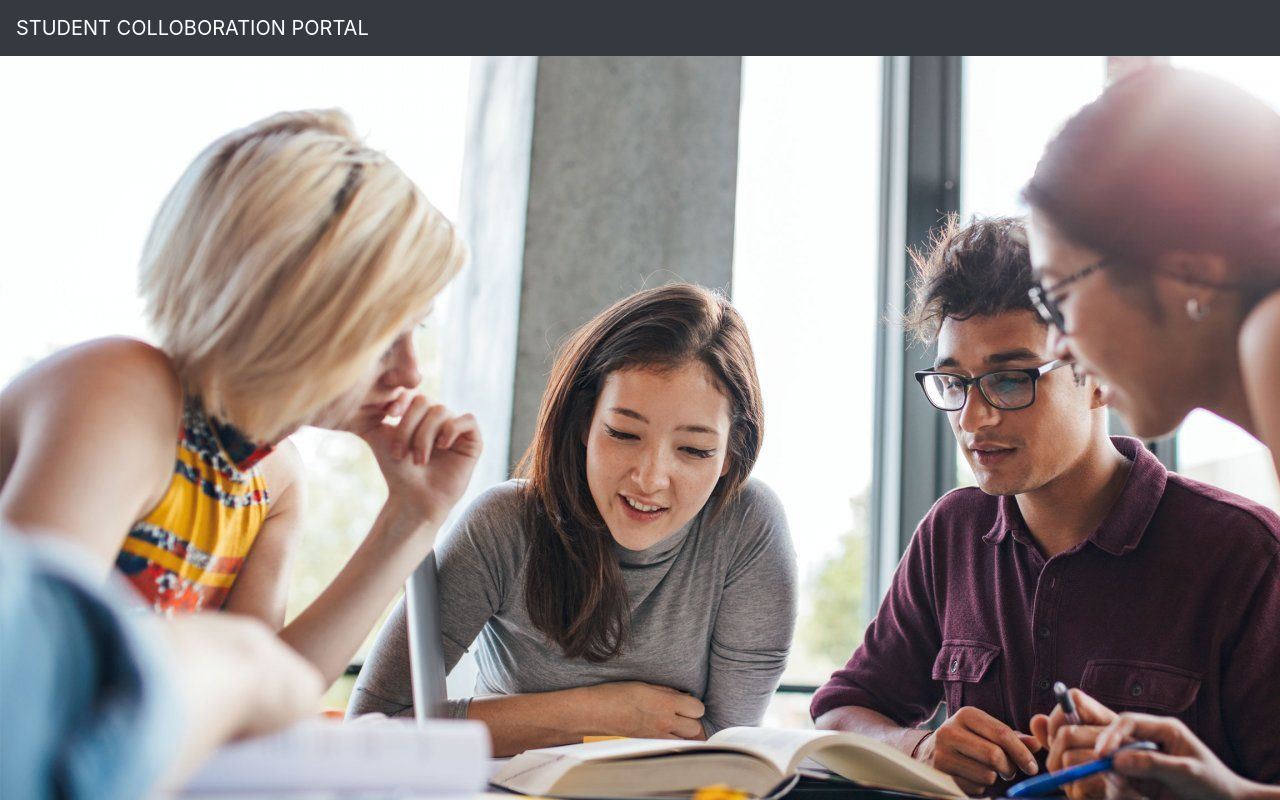
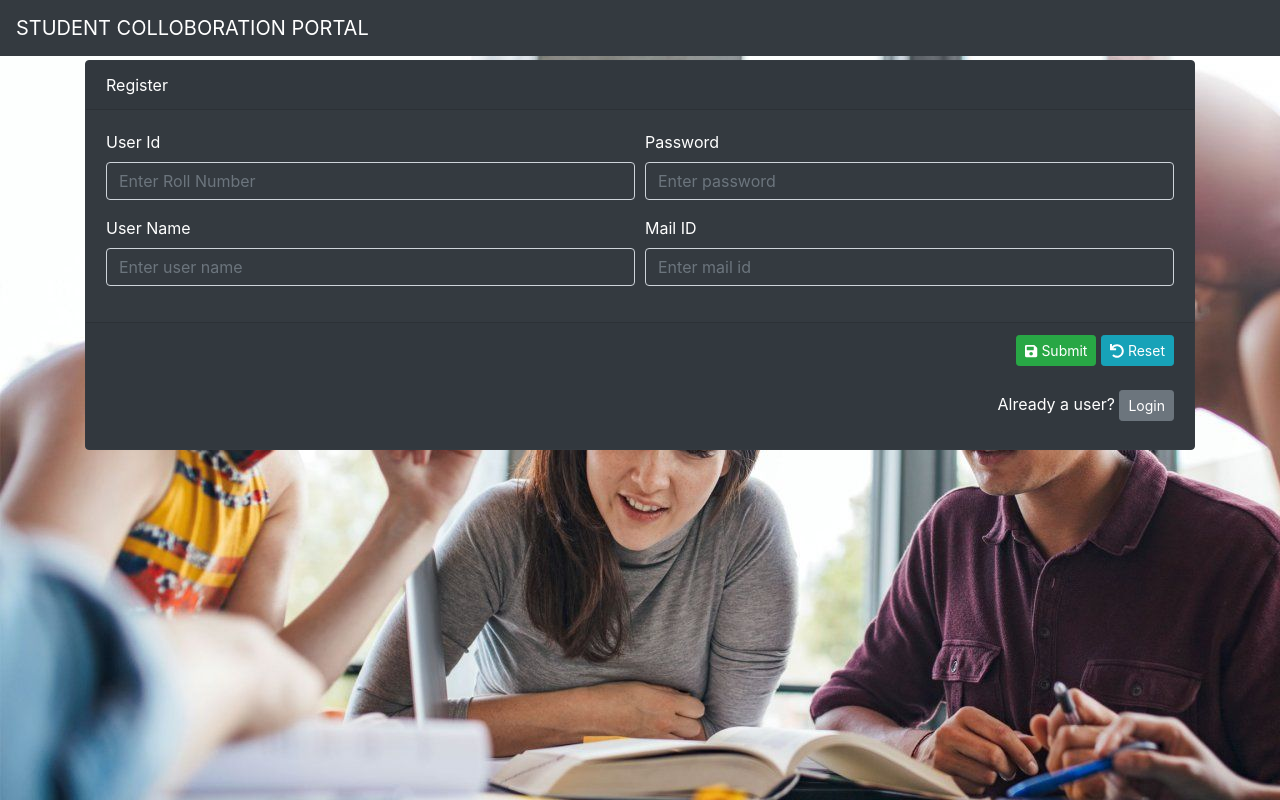
Before and after one commit to sahilarora1995/Student-collaboration-Portal-IIITB-F, a React (Create React App) app: page /react-auth-ui/register in a window 1280 px wide. Built offline with nearby package versions, Linux system fonts and the light colour scheme.

Commit message:
Login added

```diff
--- a/package.json
+++ b/package.json
@@ -3,6 +3,9 @@
   "version": "0.1.0",
   "private": true,
   "dependencies": {
+    "@fortawesome/fontawesome-svg-core": "^1.2.28",
+    "@fortawesome/free-solid-svg-icons": "^5.13.0",
+    "@fortawesome/react-fontawesome": "^0.1.9",
     "@testing-library/jest-dom": "^4.2.4",
     "@testing-library/react": "^9.5.0",
     "@testing-library/user-event": "^7.2.1",
--- a/src/App.js
+++ b/src/App.js
@@ -5,25 +5,30 @@ import Welcome from './pages/Welcome'
 import subjects from './pages/subjects'
 import semester from './pages/semester'
 import Dropdown from './pages/Dropdown'
+import login from './pages/login'
+import register from './pages/register'
 import NavigationBar from './components/NavigationBar'
 import  {Navbar,Nav,Container,Row,Jumbotron,Col} from 'react-bootstrap'
 import 'bootstrap/dist/css/bootstrap.min.css';
 import './App.css';
 
-
 class App extends Component {
   render() {
 
-
-
+    const marginTop={
+      marginTop:"60px",
+      alignItems:"center"
+    }
 
     return (
-
-
       <Router basename="/react-auth-ui/">
-        <NavigationBar/>
-
-          <Route exact path='/' component={Welcome}>
+        <NavigationBar history={this.props.history}/>
+          <Container >
+            <Row>
+              <Col lg={12} style={marginTop}>
+                <Route exact path='/welcome' component={Welcome}/>
+                <Route exact path='/register' component={register}/>
+                <Route exact path='/' component={login}>
                 </Route>
                 <Route exact path='/semester' component={semester}>
                 </Route>
@@ -31,6 +36,10 @@ class App extends Component {
                 </Route>
                 <Route exact path='/Dropdown' component={Dropdown}>
                 </Route>
+
+              </Col>
+            </Row>
+          </Container>
       </Router>
     )
   }
--- a/src/index.js
+++ b/src/index.js
@@ -4,6 +4,8 @@ import './index.css';
 import App from './App';
 import * as serviceWorker from './serviceWorker';
 
+// keeping track of login status
+localStorage.setItem('loggedin',false);
 ReactDOM.render(
   <React.StrictMode>
     <App />
--- a/src/pages/Dropdown.js
+++ b/src/pages/Dropdown.js
@@ -2,6 +2,7 @@ import React, { Component } from 'react';
 import { Link } from 'react-router-dom';
 import axios from 'axios';
 import  {Navbar,Nav,Container,Row,Jumbotron,Col} from 'react-bootstrap'
+import NavigationBar from '../components/NavigationBar'
 
 class Dropdown extends Component {
   constructor(props) {
@@ -42,6 +43,7 @@ class Dropdown extends Component {
 
     return (
       <center>
+        <NavigationBar history={this.props.history}/>
       <Container>
        <Row>
        <Col lg={12} style={marginTop}>
--- a/src/pages/Welcome.js
+++ b/src/pages/Welcome.js
@@ -2,6 +2,7 @@ import React, { Component } from 'react';
 import { Link } from 'react-router-dom';
 import axios from 'axios';
 import  {Navbar,Nav,Container,Row,Jumbotron,Col} from 'react-bootstrap'
+import NavigationBar from '../components/NavigationBar'
 
 class Welcome extends Component {
   constructor(props) {
@@ -45,6 +46,7 @@ class Welcome extends Component {
         return (
 
           <center>
+            <NavigationBar history={this.props.history}/>
           <Container >
             <Row>
               <Col lg={12} style={marginTop}>
--- /dev/null
+++ b/src/pages/login.js
@@ -0,0 +1,116 @@
+import React from 'react';
+import axios from 'axios';
+
+import {Card, Form, Button, Col} from 'react-bootstrap';
+import {FontAwesomeIcon} from '@fortawesome/react-fontawesome';
+import {faSave, faUndo} from '@fortawesome/free-solid-svg-icons';
+
+import {Redirect} from 'react-router';
+
+export default class Login extends React.Component {
+
+	initialState = {id:'',password:''};
+	constructor(props) {
+		super(props);
+		this.state = this.initialState;
+		this.state.show = false;
+		this.onChange = this.onChange.bind(this);
+		this.onSubmit = this.onSubmit.bind(this);
+	}
+
+	onSubmit(event) {
+		event.preventDefault();
+
+		const user = {
+			id: this.state.id,
+			password:this.state.password,
+        }
+		localStorage.setItem('loggedin',true);
+		this.props.history.push('/welcome');
+
+		// enable the below lines after backend
+        /*
+		axios.get("http://localhost:8001/rest/users/"+user.id).
+		then(response => {
+			if(response.data.id===user.id && response.data.password===user.password)
+			{
+				localStorage.setItem('loggedin',true);
+				this.props.history.push('/home');
+			}
+			else{
+				alert("please fill valid details");
+				this.reset();
+				this.props.history.push('/');
+		}
+		}).catch(error => {alert("please fill valid details");
+                this.reset();});
+
+        */
+
+	}
+
+	register =() =>{
+		this.props.history.push('/register');
+	}
+
+	reset = () => {
+		this.setState(() => this.initialState);
+	}
+
+	onChange(event) {
+		this.setState({
+			[event.target.name]:event.target.value
+		});
+	}
+	render() {
+		const {id, password} = this.state;
+
+		return(
+		<div>
+			<Card className={"border border-dark bg-dark text-white"}>
+			<Card.Header> Login </Card.Header>
+
+			<Form id="FormId" onSubmit={this.onSubmit} onReset={this.reset}>
+			<Card.Body>
+			  	<Form.Row>
+				  	<Form.Group as={Col} controlId="formGrid">
+				  		<Form.Label>User Id</Form.Label>
+					    <Form.Control required autoComplete="off"
+					    	type="text" name="id"
+					    	value={id}
+					    	onChange={this.onChange}
+					    	placeholder="Enter user id"
+					    	className={"bg-dark text-white"}/>
+				  </Form.Group>
+				  <Form.Group as={Col} controlId="formGrid">
+				      	<Form.Label>Password</Form.Label>
+				      <Form.Control required autoComplete="off"
+				      	type="password" name="password"
+				      	value={password}
+				    	onChange={this.onChange}
+				      	placeholder="Enter password"
+				      	className={"bg-dark text-white"}/>
+				   </Form.Group>
+			  	</Form.Row>
+			</Card.Body>
+			<Card.Footer style={{"textAlign":"right"}}>
+			 <Button size="sm" variant="success" type="submit">
+			    <FontAwesomeIcon icon={faSave}/> Submit
+			  </Button>
+			    {' '}
+			    <Button size="sm" variant="info" type="reset">
+			    <FontAwesomeIcon icon={faUndo}/> Reset
+			  </Button>
+
+			    <br/><br/>
+			    <p> Not a user? {' '}
+			    		<Button size="sm" variant="secondary" onClick={this.register}>Register</Button>
+			    </p>
+			</Card.Footer>
+			</Form>
+			</Card>
+
+		</div>
+		);
+	}
+}
--- /dev/null
+++ b/src/pages/register.js
@@ -0,0 +1,136 @@
+import React from 'react';
+import axios from 'axios';
+
+import {Card, Form, Button, Col} from 'react-bootstrap';
+import {FontAwesomeIcon} from '@fortawesome/react-fontawesome';
+import {faSave, faUndo} from '@fortawesome/free-solid-svg-icons';
+
+export default class Register extends React.Component {
+
+	initialState = {id:'',name:'',mail:'', password:''};
+	constructor(props) {
+		super(props);
+		this.state = this.initialState;
+		this.onChange = this.onChange.bind(this);
+		this.onSubmit = this.onSubmit.bind(this);
+	}
+
+	onChange(event) {
+		this.setState({
+			[event.target.name]:event.target.value
+		});
+	}
+
+	onSubmit(event) {
+		event.preventDefault();
+
+		const user = {
+			id: this.state.id,
+			name:this.state.name,
+			mail: this.state.mail,
+			password: this.state.password
+        }
+        console.log(user);
+
+        this.props.history.push('/');
+
+		// enable the below lines after backend setup
+        /*
+        axios.get("http://localhost:8001/rest/users/"+user.id).
+		then(response => {
+			if(response.data.id===user.id)
+			{
+				alert("Sorry, User Id already exists");
+				this.reset();
+				return this.props.history.push('/register');
+			}
+		}).
+		catch(error=>{
+
+		axios.post("http://localhost:8001/rest/users", user).
+		then(response => {
+				this.props.history.push('/');
+		}).
+		catch(error => alert("please enter valid inputs"));
+        });
+        */
+	}
+
+	reset = () => {
+		this.setState(() => this.initialState);
+	}
+	login = () => {
+		this.props.history.push('/');
+	}
+
+	render() {
+
+		return(
+		<div>
+			<Card className={"border border-dark bg-dark text-white"}>
+			<Card.Header> Register </Card.Header>
+
+			<Form id="FormId" onSubmit={this.onSubmit} onReset={this.reset}>
+			<Card.Body>
+				<Form.Row>
+			  	   <Form.Group as={Col} controlId="formGrid">
+				  		<Form.Label>User Id</Form.Label>
+					    <Form.Control required autoComplete="off"
+					    	type="text" name="id"
+					    	value={this.state.id}
+					    	onChange={this.onChange}
+					    	placeholder="Enter Roll Number"
+					    	className={"bg-dark text-white"}/>
+				  </Form.Group>
+					<Form.Group as={Col} controlId="formGrid">
+					  		<Form.Label>Password</Form.Label>
+						    <Form.Control required autoComplete="off"
+						    	type="password" name="password"
+						    	value={this.state.password}
+						    	onChange={this.onChange}
+						    	placeholder="Enter password"
+						    	className={"bg-dark text-white"}/>
+					  </Form.Group>
+				</Form.Row>
+			  	<Form.Row>
+				  	<Form.Group as={Col} controlId="formGrid">
+				  		<Form.Label>User Name</Form.Label>
+					    <Form.Control required autoComplete="off"
+					    	type="text" name="name"
+					    	value={this.state.name}
+					    	onChange={this.onChange}
+					    	placeholder="Enter user name"
+					    	className={"bg-dark text-white"}/>
+				  </Form.Group>
+				  <Form.Group as={Col} controlId="formGrid">
+				      	<Form.Label>Mail ID</Form.Label>
+				      <Form.Control required autoComplete="off"
+				      	type="email" name="mail"
+				      	value={this.state.mail}
+				    	onChange={this.onChange}
+				      	placeholder="Enter mail id"
+				      	className={"bg-dark text-white"}/>
+				   </Form.Group>
+			  	</Form.Row>
+			</Card.Body>
+			<Card.Footer style={{"textAlign":"right"}}>
+			 <Button size="sm" variant="success" type="submit">
+			    <FontAwesomeIcon icon={faSave}/> Submit
+			  </Button>
+			    {' '}
+			    <Button size="sm" variant="info" type="reset">
+			    <FontAwesomeIcon icon={faUndo}/> Reset
+			  </Button>
+			    <br/><br/>
+			    <p> Already a user?{' '}
+			    		<Button size="sm" variant="secondary" onClick={this.login}>Login</Button>
+			    </p>
+			</Card.Footer>
+			</Form>
+			</Card>
+
+		</div>
+
+		);
+	}
+}
--- a/src/pages/semester.js
+++ b/src/pages/semester.js
@@ -2,6 +2,7 @@ import React, { Component } from 'react';
 import { Link } from 'react-router-dom';
 import axios from 'axios';
 import  {Navbar,Nav,Container,Row,Jumbotron,Col} from 'react-bootstrap'
+import NavigationBar from '../components/NavigationBar'
 
 class semester extends Component {
   constructor(props) {
@@ -44,6 +45,7 @@ class semester extends Component {
 
         return (
           <center>
+            <NavigationBar history={this.props.history}/>
           <Container >
             <Row>
               <Col lg={12} style={marginTop}>
--- a/src/pages/subjects.js
+++ b/src/pages/subjects.js
@@ -2,6 +2,7 @@ import React, { Component } from 'react';
 import { Link } from 'react-router-dom';
 import axios from 'axios';
 import  {Navbar,Nav,Container,Row,Jumbotron,Col} from 'react-bootstrap'
+import NavigationBar from '../components/NavigationBar'
 
 class subjects extends Component {
   constructor(props) {
@@ -45,6 +46,7 @@ class subjects extends Component {
         return (
 
           <center>
+            <NavigationBar history={this.props.history}/>
           <Container >
             <Row>
               <Col lg={12} style={marginTop}>
```
Also changed, not shown: src/components/NavigationBar.js (+34 -10 lines), 2 other files (tests, documents, lock files or other folders). Lines whose indentation alone changed are shown as unchanged.
